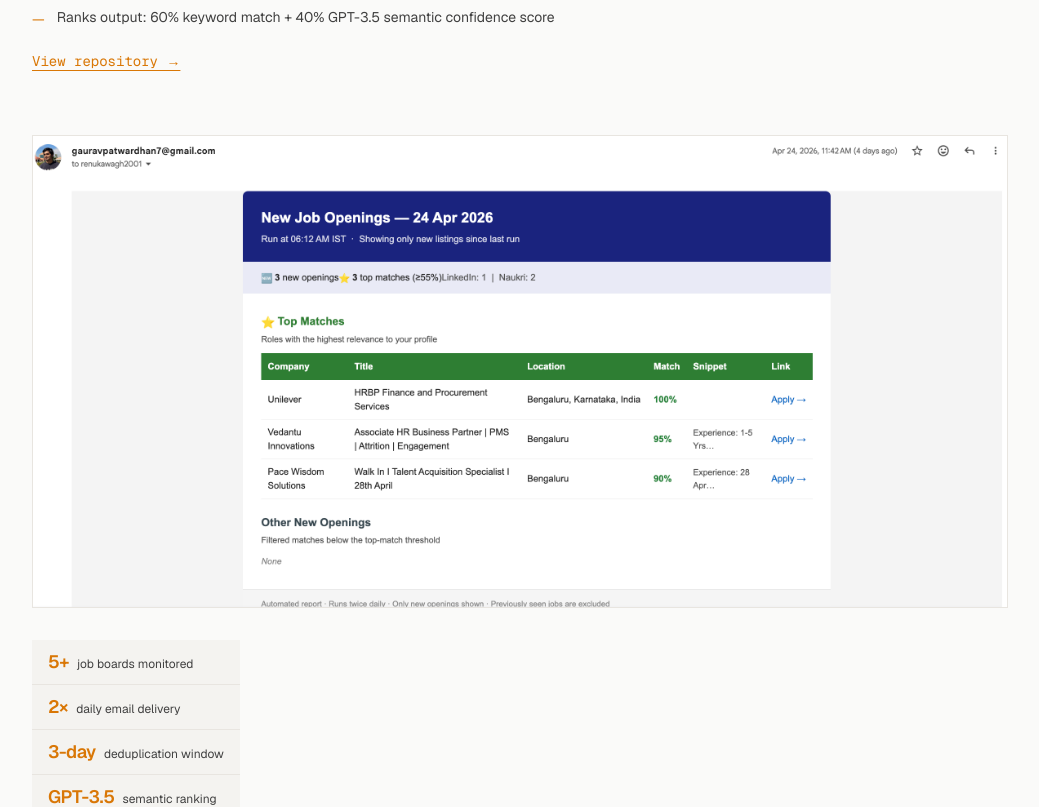
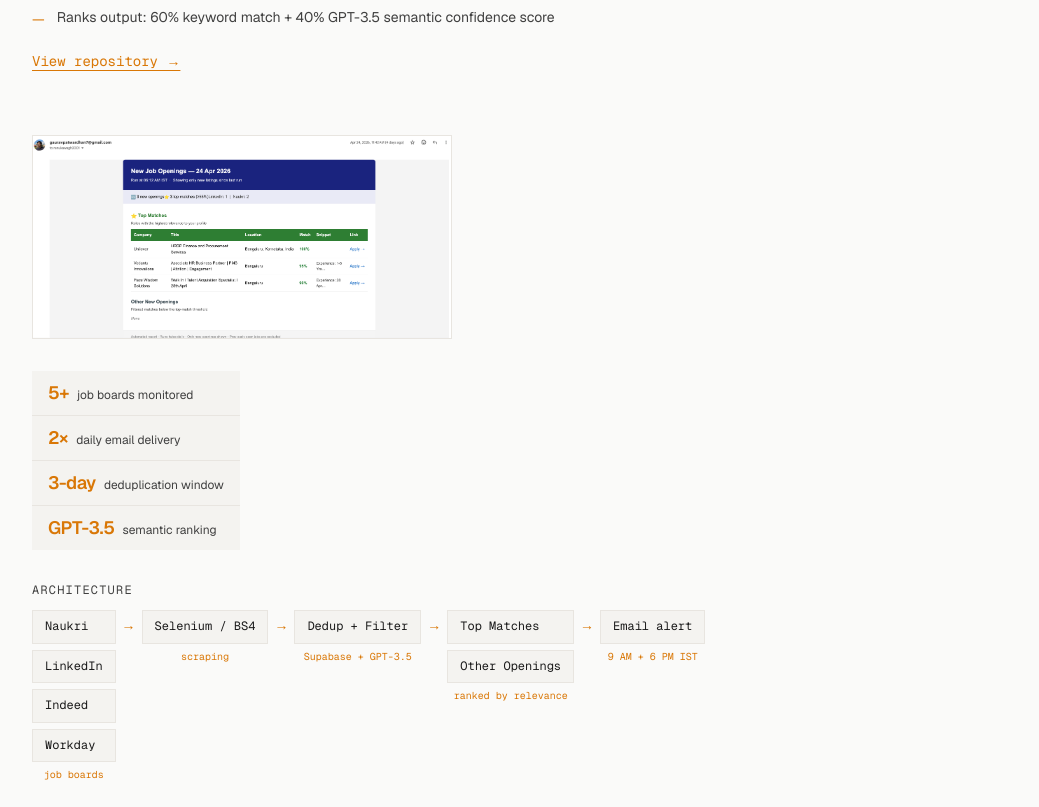
Before and after one commit to gauravpatwardhan7-web/portfolio, a Next.js app: page / in a window 1280 px wide. Shown: the part 4540-5347 px from the top of the page, without its empty margins (120-1159 px from the left). Built offline with nearby package versions, Linux system fonts and the light colour scheme.

Commit message:
Cap token efficiency image width at 420px

```diff
--- a/app/page.tsx
+++ b/app/page.tsx
@@ -294,8 +294,7 @@
                     <img
                       src={project.image}
                       alt={project.title}
-                      className="w-full"
-                      style={{ border: "1px solid var(--border)" }}
+                      style={{ border: "1px solid var(--border)", maxWidth: "420px", width: "100%" }}
                     />
                   </div>
                 )}
```
